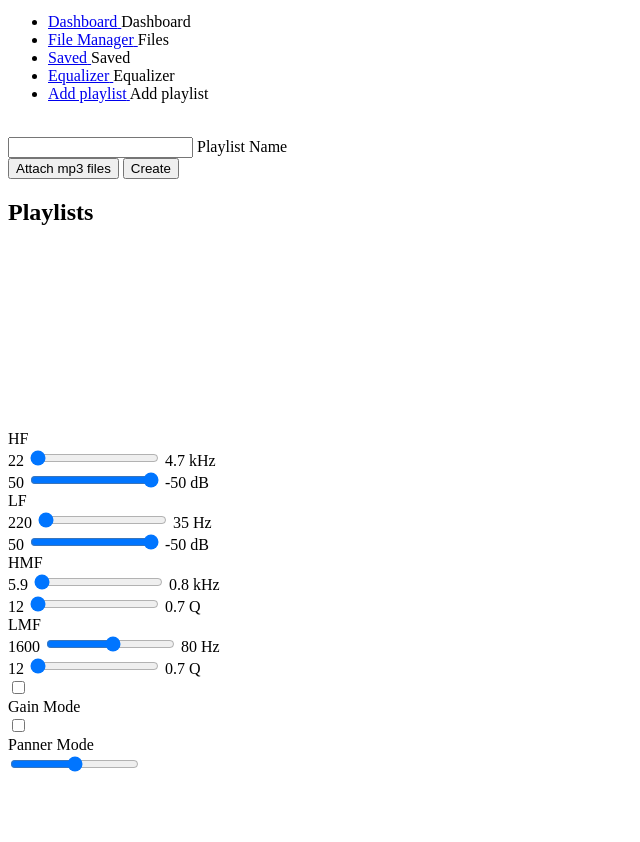
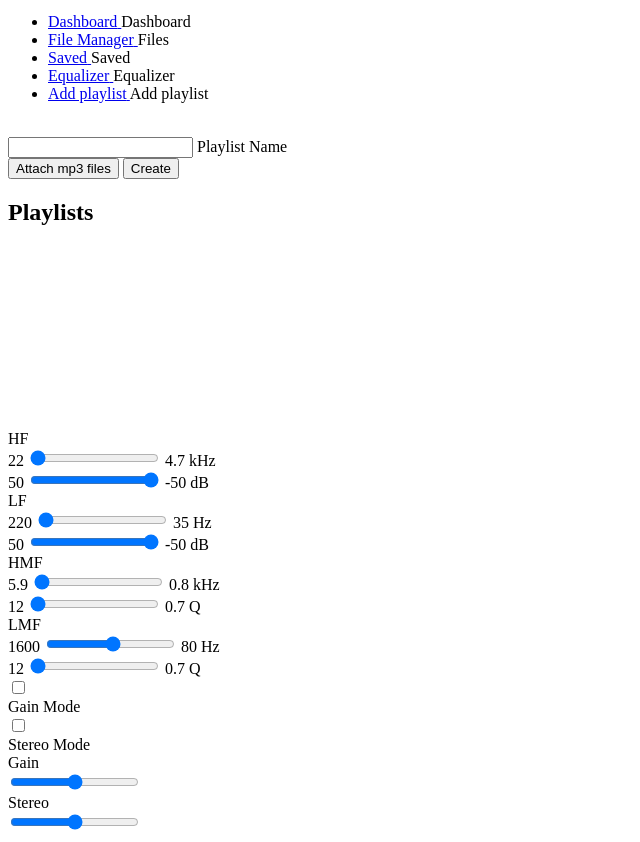
Before and after one commit to Exclusive-PG/audio-player-ts, an Electron app: page src/index.html in a window 1280 px wide. Shown: the part 165-1007 px from the top of the page, without its empty margins (0-640 px from the left). Before the commit the page ends 949 px from the top, so only its background shows below. Drawn offline with nearby package versions, Linux system fonts and the light colour scheme.

Commit message:
added gain and stereo mode controller

```diff
--- a/src/assets/styles/ui/sections/equalizer.scss
+++ b/src/assets/styles/ui/sections/equalizer.scss
@@ -25,7 +25,22 @@
 		cursor: pointer;
 	}
 }
-
+.equalizer {
+	overflow-y: scroll;
+	max-height: 90vh;
+}
+.equalizer::-webkit-scrollbar {
+	width: 20px;
+}
+.equalizer::-webkit-scrollbar-thumb {
+	background-color: #fff;
+	border-radius: 20px;
+	border: 4px solid rgba(0, 0, 0, 0);
+	background-clip: content-box;
+	min-width: 32px;
+	min-height: 32px;
+	max-height: 50px;
+}
 .sliders_equalizer_wrapper {
 	height: 65vh;
 	display: flex;
@@ -191,7 +206,7 @@ input[type="range"]:focus::-ms-fill-upper {
 	padding: 16px 10px;
 	font-weight: bold;
 	box-sizing: border-box;
-	transition: left .5s ease-in-out;
+	transition: left 0.5s ease-in-out;
 }
 
 .toggle::before {
@@ -222,10 +237,8 @@ input[type="range"]:focus::-ms-fill-upper {
 	box-shadow: 0 0 5px 1px rgba(0, 0, 0, 0.3);
 	z-index: 5;
 	left: 0px;
-	transition: left .5s ease-in-out, background-color .5s ease-in-out;
+	transition: left 0.5s ease-in-out, background-color 0.5s ease-in-out;
 }
-
-
 
 input[type="checkbox"]:checked + .toggle::before {
 	left: 0px;
@@ -240,19 +253,37 @@ input[type="range"]:focus::-ms-fill-upper {
 	background-color: #ec5c5b;
 }
 
-
-  .checkbox_section{
+.checkbox_section {
 	display: flex;
 	justify-content: center;
 	align-items: center;
 }
-  .setting_item{
+.setting_item {
 	display: flex;
 	justify-content: center;
 	align-items: center;
 	margin-left: 50px;
-	.setting_item_title{
+	.setting_item_title {
 		color: $mainControllersColor;
 		text-align: center;
 	}
 }
+.range_section {
+	display: flex;
+	justify-content: center;
+	align-items: center;
+	flex-direction: column;
+}
+.range_input_eq_mode {
+	max-width: 50%;
+}
+.range_title {
+	font-size: 20px;
+	color: $mainControllersColor;
+	text-align: center;
+}
+.range_item {
+	margin-top: 50px;
+	text-align: center;
+	width: 100%;
+}
--- a/src/index.html
+++ b/src/index.html
@@ -126,7 +126,7 @@
 				</div>
 			</section>
 
-			<section class="equalizer_section">
+			<section class="equalizer_section active">
 				<div class="close_win_equalizer"><i class="fa-solid fa-xmark fa-2x" style="color: #fff"></i></div>
 				<div class="equalizer">
 					<div class="sliders_equalizer_wrapper">
@@ -217,12 +217,20 @@
 										<span class="handle"></span>
 									</label>
 								</div>
-								<div class="setting_item_title">Panner Mode</div>
+								<div class="setting_item_title">Stereo Mode</div>
 							</div>
 						</div>
 					</div>
 					<div class="range_section">
-						<input type="range" />
+						<div class="range_item">
+							<div class="range_title">Gain <i class="fa-solid fa-volume-high"></i></div>
+							<input type="range" class="range_input_eq_mode gain_input_value" min="0" max="10" step="0.1"/>
+						</div>
+						<div class="range_item">
+							<div class="range_title">Stereo <i class="fa-solid fa-headphones "></i></div>
+							<input type="range" class="range_input_eq_mode panner_input_value" min="0" max="1" step="0.01"/>
+						</div>
+
 					</div>
 				</div>
 			</section>
--- a/src/scripts/Classes/AudioControllers/AudioContextController.ts
+++ b/src/scripts/Classes/AudioControllers/AudioContextController.ts
@@ -45,7 +45,7 @@ export default class AudioContextController {
 		this.source.connect(this.stereoNode).connect(this.audioContext.destination);
 	}
 	public StereoNodeDisconnect() {
-		this.gainNode.disconnect();
+		this.stereoNode.disconnect();
 	}
 	public initFilters() {
 		this.filters = {
```
Also changed, not shown: src/scripts/UIcontrollers/EqualizerController.ts (+13 -0 lines). Lines whose indentation alone changed are shown as unchanged.
